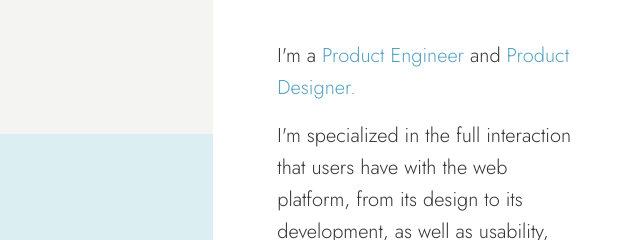
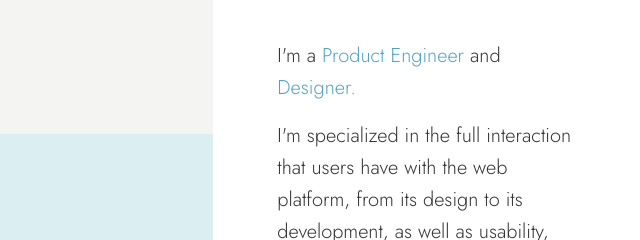
Before and after one commit to yojeero/yojee.vercel.app, a plain HTML site: page index.html in a window 1280 px wide. Shown: the top 240 px of the page, 640-1280 px from the left. Drawn offline with Linux system fonts and the light colour scheme.

Commit message:
Update index.html

```diff
--- a/index.html
+++ b/index.html
@@ -76,7 +76,7 @@
         <div class="txt-card">
 
                 <div>I'm a <a href="https://github.com/yojeero" target="_blank">Product Engineer
-                </a> and <a href="https://twitter.com/yojeero" target="_blank">Product Designer.</a>
+                </a> and <a href="https://twitter.com/yojeero" target="_blank">Designer.</a>
                 </div>
 
                 <div>I'm specialized in the full interaction that users have with the web platform, from its design to its development, as well as usability, performance and accessibility.
```
